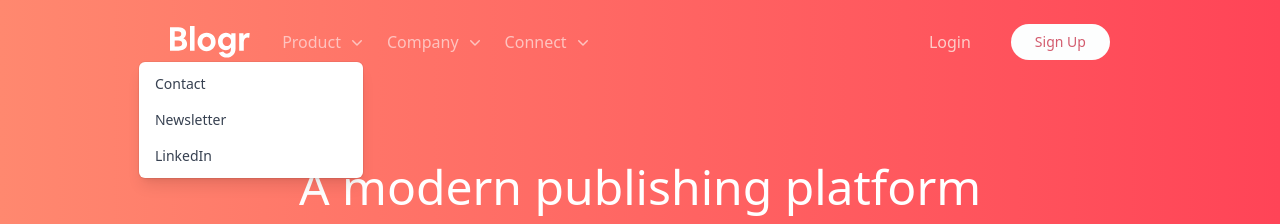
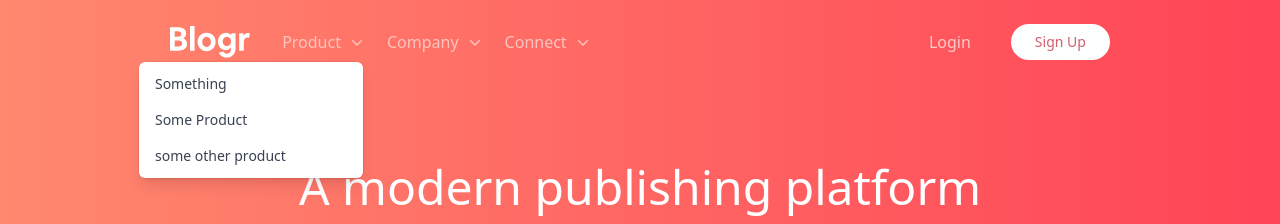
Before and after one commit to RPRd001/blog-landing-page, a React (Vite) app: page / in a window 1280 px wide. Both pictures are taken after a click on the button "Product". Shown: the top 224 px of the page. Built offline with nearby package versions, Linux system fonts and the light colour scheme.

Commit message:
Finished implementation of dropdown menu in navigation on desktop version

```diff
--- a/src/components/Navigation.jsx
+++ b/src/components/Navigation.jsx
@@ -4,16 +4,18 @@ import MenuDrop from "../ui/DropDown";
 
 const Navigation = () => {
 
-	const menuItems = ["Product", "Company", "Connect"]
+	const productMenu = ["Product", "Something", "Some Product", "some other product"]
+	const companyMenu = ["Company", "About Us", "Something", "Something Else"]
+	const connectMenu = ["Connect", "Contact", "Newsletter", "LinkedIn"]
 
 	return (
 		<header className="flex flex-row justify-around absolute  w-full py-6 bg-transparent">
 			<nav className="flex flex-row items-center justify-between gap-8">
 				<img src={logo} alt="Blogr Logo" className="w-20" />
 				<ul className="flex flex-row items-center gap-6 text-[#fec3bf]">
-					{menuItems.map((item, i) => {
-						return (<MenuDrop menuTitle={item} key={i}/>)
-					})}
+					<MenuDrop items={productMenu} />
+					<MenuDrop items={companyMenu} />
+					<MenuDrop items={connectMenu} />
 				</ul>
 			</nav>
 			<div id="button-container" className="flex flex-row gap-10 items-center">
--- a/src/ui/DropDown.jsx
+++ b/src/ui/DropDown.jsx
@@ -1,4 +1,3 @@
-import { Fragment } from "react";
 import {
 	Menu,
 	MenuButton,
@@ -12,16 +11,13 @@ function classNames(...classes) {
 	return classes.filter(Boolean).join(" ");
 }
 
-export default function MenuDrop({menuTitle, items}) {
+export default function MenuDrop({ items }) {
 	return (
 		<Menu as="div" className="relative inline-block text-left">
 			<div>
-				<MenuButton className="inline-flex w-full flex flex-row items-center gap-x-1.5 rounded-md text-[#fec3bf] hover:text-white hover:underline">
-					{menuTitle}
-					<ChevronDownIcon
-						className="-mr-1 h-5 w-5"
-						aria-hidden="true"
-					/>
+				<MenuButton className="w-full flex flex-row items-center gap-x-1.5 rounded-md text-[#fec3bf] hover:text-white hover:underline">
+					{items[0]}
+					<ChevronDownIcon className="-mr-1 h-5 w-5" aria-hidden="true" />
 				</MenuButton>
 			</div>
 
@@ -44,11 +40,11 @@ export default function MenuDrop({menuTitle, items}) {
 										"block px-4 py-2 text-sm"
 									)}
 								>
-									Contact
+									{items[1]}
 								</a>
 							)}
 						</MenuItem>
-                        <MenuItem>
+						<MenuItem>
 							{({ focus }) => (
 								<a
 									href="#"
@@ -57,11 +53,11 @@ export default function MenuDrop({menuTitle, items}) {
 										"block px-4 py-2 text-sm"
 									)}
 								>
-                                    Newsletter
+									{items[2]}
 								</a>
 							)}
 						</MenuItem>
-                        <MenuItem>
+						<MenuItem>
 							{({ focus }) => (
 								<a
 									href="#"
@@ -70,7 +66,7 @@ export default function MenuDrop({menuTitle, items}) {
 										"block px-4 py-2 text-sm"
 									)}
 								>
-									LinkedIn
+									{items[3]}
 								</a>
 							)}
 						</MenuItem>
```
